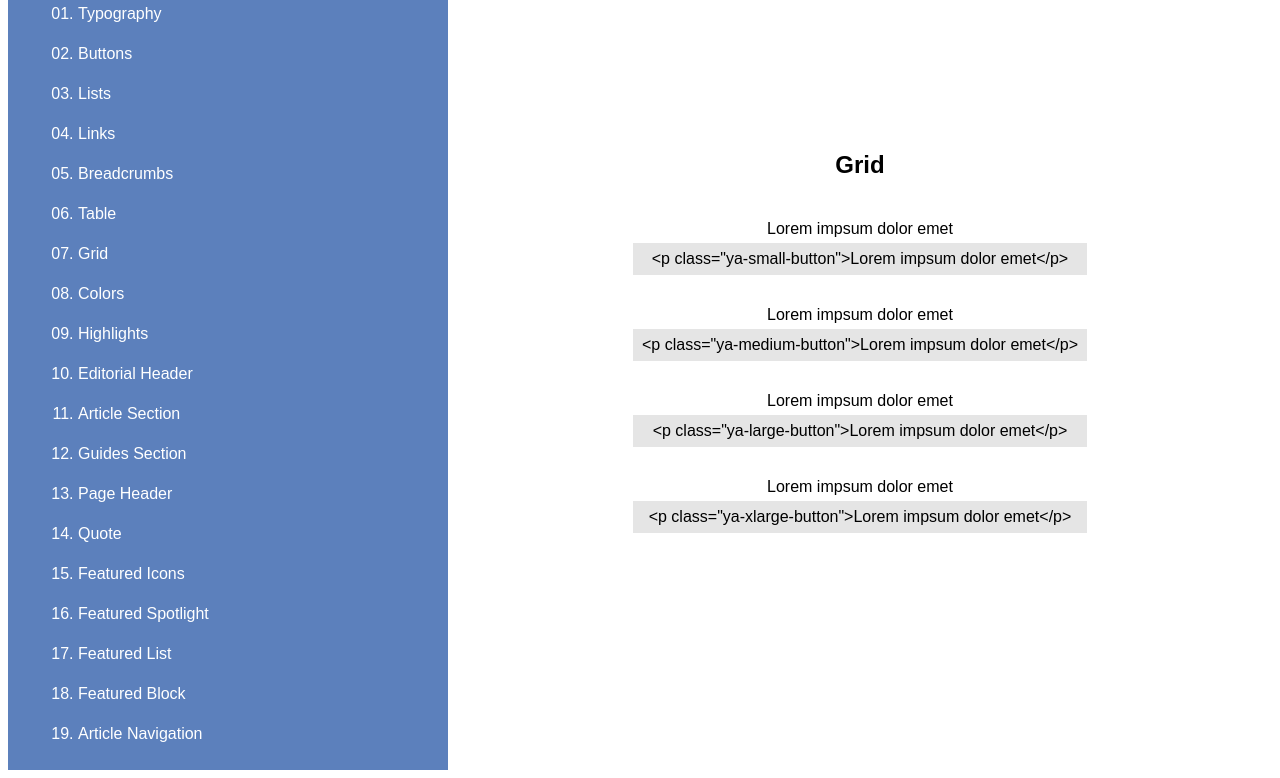
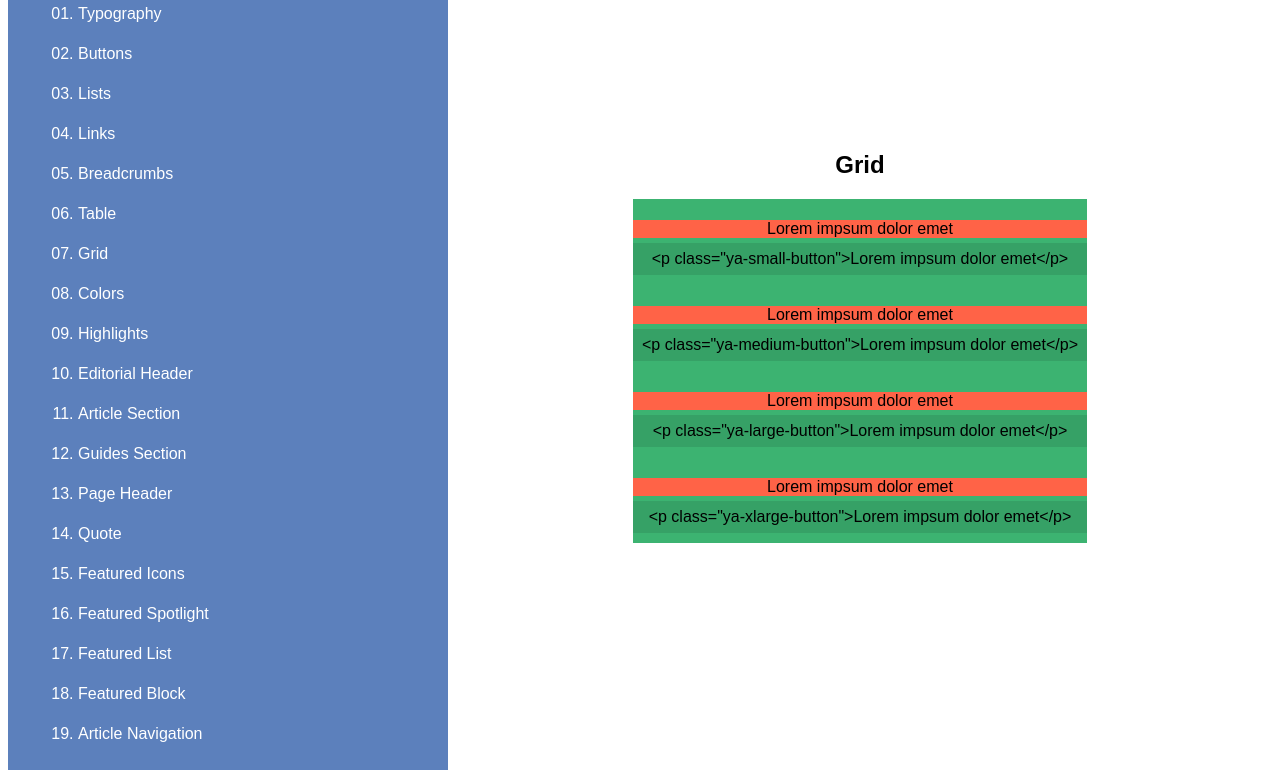
Before and after one commit to ArianZargaran/Style_Guide_Creator, a React app: page /grid in a window 1280 px wide. Shown: the part 104-882 px from the top of the page. Built offline with nearby package versions, Linux system fonts and the light colour scheme.

Commit message:
reference colors included

```diff
--- a/src/styles/sgcreator/sgcreator-section.css
+++ b/src/styles/sgcreator/sgcreator-section.css
@@ -11,6 +11,7 @@
 /* SAMPLE BOX */
 .sgcreator-item-box {
   padding: 5px 0;
+  background: mediumseagreen;
 }
 
 /* TAG BOX */
@@ -20,6 +21,10 @@
   background: rgba(0, 0, 0, 0.1);
 }
 
+.sgcreator-sample-box {
+  background: TOMATO;
+}
+
 .sgcreator-sample-box p {
   margin-bottom: 0;
 }
```
